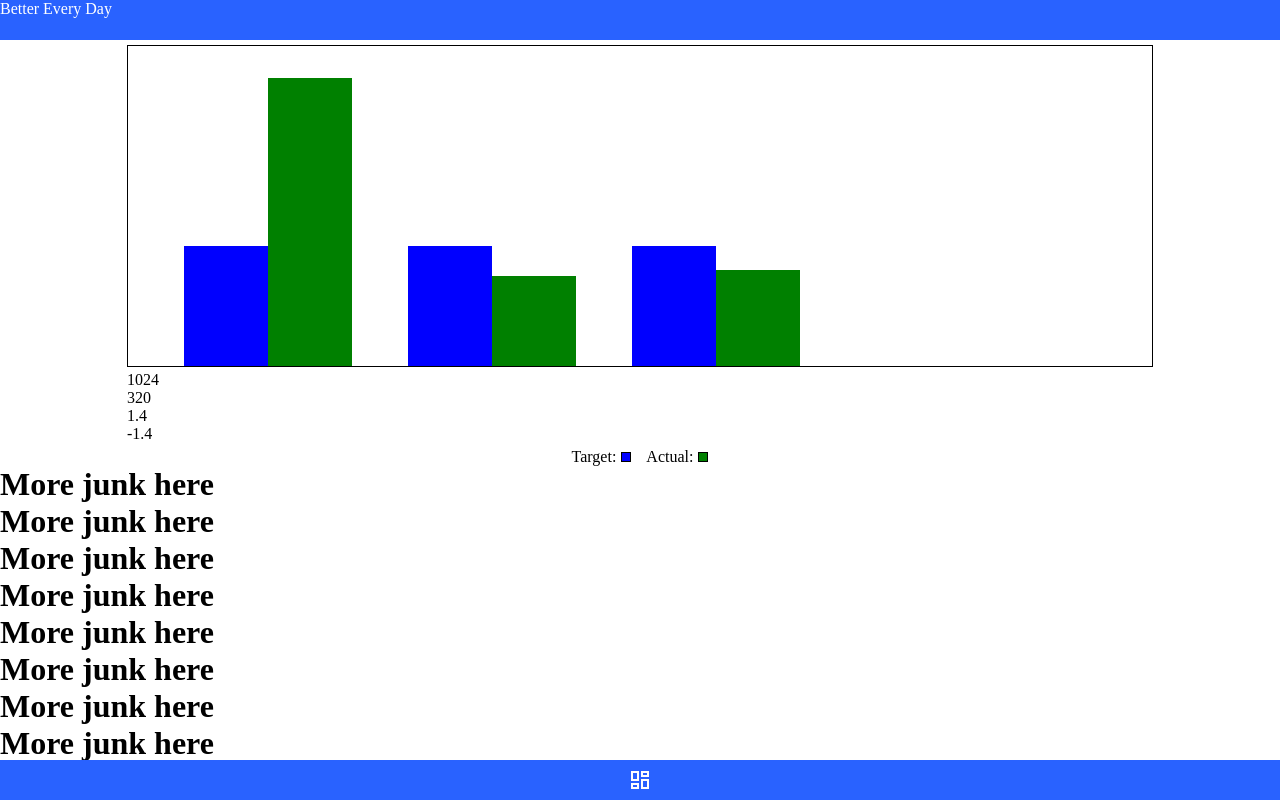
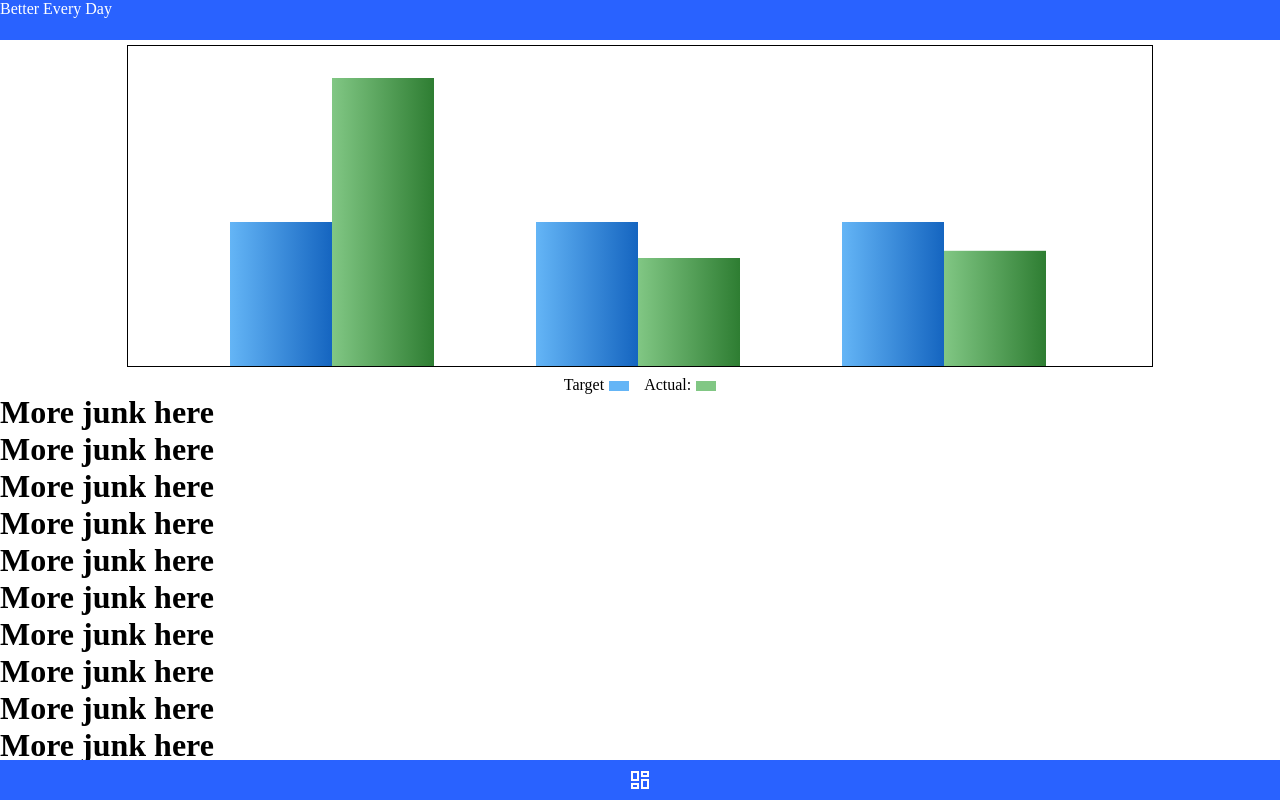
Before and after one commit to rrcox/wdd330, a plain HTML site: page better/index.html in a window 1280 px wide. Drawn offline with nearby package versions, Linux system fonts and the light colour scheme.

Commit message:
Final Project - Fixes 2

```diff
--- a/better/css/index.css
+++ b/better/css/index.css
@@ -17,7 +17,6 @@ header {
     background-color: #2962FF;
     color: white;
     height: 5vh;
-    /* height: 5%; */
 }
 
 main {
@@ -25,7 +24,6 @@ main {
     overflow-x: hidden;
     width: 100%;
     height: 90vh;
-    /* height: 90%; */
 }
 
 footer {
@@ -35,7 +33,6 @@ footer {
     background-color: #2962FF;
     color: white;
     height: 5vh;
-    /* height: 5%; */
 }
 
 footer span {
@@ -67,17 +64,20 @@ footer span {
         margin-top: 5px;
         width: 100%;
 }
+
 #targetColor {
-    width: 10px;
+    width: 20px;
     height: 10px;
-    border: 1px solid black;
-    background-color: blue;
+    margin-top: 2px;
+    border: 1px solid #64B5F6;
+    background-color: #64B5F6;
     margin-right: 10px;
 }
 
 #actualColor {
-    width: 10px;
+    width: 20px;
     height: 10px;
-    border: 1px solid black;
-    background-color: green;
+    margin-top: 2px;
+    border: 1px solid #81C784;
+    background-color: #81C784;
 }
--- a/better/index.html
+++ b/better/index.html
@@ -17,10 +17,10 @@
                 <!-- <h1 id="title"></h1> -->
                 <div id="dashboard"></div>
                 <div id="legend">
-                    <div>Target:</div>
+                    <!-- <div>Target</div>
                     <div id="targetColor"></div>
                     <div>Actual:</div>
-                    <div id="actualColor"></div>
+                    <div id="actualColor"></div> -->
                 </div>
                 <div id="user" ></div>
                 <h1>More junk here</h1>
--- a/better/js/BetterController.js
+++ b/better/js/BetterController.js
@@ -1,6 +1,6 @@
 import BetterModel from './BetterModel.js';
 import BetterView from './BetterView.js';
-import { renderDashboard } from './library.js';
+// import { renderDashboard, renderLegend } from './library.js';
 
 export default class BetterController {
     constructor(title) {
@@ -28,12 +28,13 @@ export default class BetterController {
 
     display() {
         this.#showTitle();
-        renderDashboard(this.width, this.width, this.height);
+        this.betterView.renderDashboard(this.width, this.height);
+        this.betterView.renderLegend();
     }
 
     addResizeListener() {
         window.addEventListener("resize", (event) => {
-            renderDashboard(this.width, window.innerWidth, window.innerHeight);
+            this.betterView.renderDashboard(this.width, window.innerWidth, window.innerHeight);
         });
     }
 }
--- a/better/js/BetterView.js
+++ b/better/js/BetterView.js
@@ -1,3 +1,5 @@
+import { barGraph, getMaxProportion } from './library.js';
+
 export default class BetterView {
     renderTitle(titleElement, title) {
         titleElement.innerHTML = title;
@@ -7,5 +9,39 @@ export default class BetterView {
         userElement.innerHTML = `<p>${user.first} ${user.last}, ${user.born}</p>`
     }
 
-    // Other View Methods Here
+    renderDashboard(width, height) {
+        const values = [
+                            {label: 'Goal 2', target: 250, actual: 500 },
+                            {label: 'Goal 1', target: 400, actual: 300 },
+                            {label: 'Goal 3', target:  75, actual: 60 }
+                       ];
+
+        const element = document.getElementById('dashboard');
+        const maxProportion = getMaxProportion(values);
+        const graphWidth = width * 0.8;
+        const graphHeight = height * 0.4;
+
+        element.innerHTML = `<div id="canvas-div"  >
+                                <canvas
+                                    id="canvas"
+                                    width=${graphWidth}
+                                    height=${graphHeight}
+                                >
+                                </canvas>
+                             </div>`;
+
+        // Get canvas and context
+        const canvas = document.getElementById('canvas');
+        const context = canvas.getContext('2d');
+
+        barGraph(values, graphHeight, graphWidth, maxProportion, context);
+    }
+
+    renderLegend() {
+        const element = document.getElementById('legend');
+        element.innerHTML = `<div>Target</div>
+                             <div id="targetColor"></div>
+                             <div>Actual:</div>
+                             <div id="actualColor"></div>`;
+    }
 }
--- a/better/js/library.js
+++ b/better/js/library.js
@@ -1,62 +1,18 @@
-export function renderDashboard(initialWidth, width, height) {
-    const values = [
-                        {label: 'Goal 2', target: 250, actual: 600 },
-                        {label: 'Goal 1', target: 400, actual: 300 },
-                        {label: 'Goal 3', target:  75, actual: 60 }
-                   ];
-
-
-    const element = document.getElementById('dashboard');
-    const scale = width / initialWidth * 1.4;
-    const maxProportion = getMaxProportion(values);
-    console.log('max pro=', maxProportion);
-    const graphWidth = width * 0.8;
-    const graphHeight = height * 0.4;
-    console.log('height=', height);
-    console.log('graphHeight=', graphHeight);
-
-    element.innerHTML = `<div id="canvas-div"  >
-                            <canvas
-                                id="canvas"
-                                width=${graphWidth}
-                                height=${graphHeight}
-                            >
-                            </canvas>
-                            <div>${graphWidth}</div>
-                            <div>${graphHeight}</div>
-                            <div>${scale}</div>
-                            <div>${maxProportion}</div>
-                         </div>`;
-
-    // Get canvas and context
-    const canvas = document.getElementById('canvas');
-    const context = canvas.getContext('2d');
-
-    barGraph(values, graphHeight, graphWidth, maxProportion, context, scale);
-}
-
-function barGraph(values, height, width, maxProportion, context, scale = 1) {
-
-        // Create target and actual gradients
-        // const targetGradient = context.createLinearGradient(0, 0, width, height);
-        // targetGradient.addColorStop(0, "blue");
-        // targetGradient.addColorStop(1, "lightblue");
-
-        // const actualGradient = context.createLinearGradient(0, 0, width, height);
-        // actualGradient.addColorStop(0, "green");
-        // actualGradient.addColorStop(1, "lightgreen");
+export function barGraph(values, height, width, maxProportion, context) {
 
         // Draw bars
         const topGapPct = 0.9;
-        const xOffset = 40 * scale;
-        const yOffset = 40 * scale;
-        const barWidth = 60 * scale;
-        const barGap = 40 * scale;
-        let x = 0;
-        let y = 0;
+        const barWidth = Math.floor(width / ((values.length * 2) + values.length + 1));
+        const xOffset = barWidth;
+        const barGap = barWidth;
+
+        let x;
+        let y;
         let proportion;
         let targetHeight;
         let actualHeight;
+        let targetGradient;
+        let actualGradient;
 
         values.forEach((value, i) => {
             if (maxProportion > 0) {
@@ -71,19 +27,23 @@ function barGraph(values, height, width, maxProportion, context, scale = 1) {
 
             x = xOffset + (i * barWidth * 2) + (i * barGap);
             y = height - targetHeight;
-            // context.fillStyle = targetGradient;
-            context.fillStyle = 'blue';
+            targetGradient = context.createLinearGradient(x, 0, x + barWidth, 0);
+            targetGradient.addColorStop(0, "#64B5F6");
+            targetGradient.addColorStop(1, "#1565C0");
+            context.fillStyle = targetGradient;
             context.fillRect(x, y, barWidth, targetHeight);
 
             x = xOffset + barWidth + (i * barWidth * 2) + (i * barGap);
             y = height - actualHeight;
-            // context.fillStyle = actualGradient;
-            context.fillStyle = 'green';
+            actualGradient = context.createLinearGradient(x, 0, x + barWidth, 0);
+            actualGradient.addColorStop(0, "#81C784");
+            actualGradient.addColorStop(1, "#2E7D32");
+            context.fillStyle = actualGradient;
             context.fillRect(x, y, barWidth, actualHeight);
         });
 }
 
-function getMaxProportion(values) {
+export function getMaxProportion(values) {
     let maxValue = 1 - values[0].actual / values[0].target;
 
     values.forEach(value => {
```
